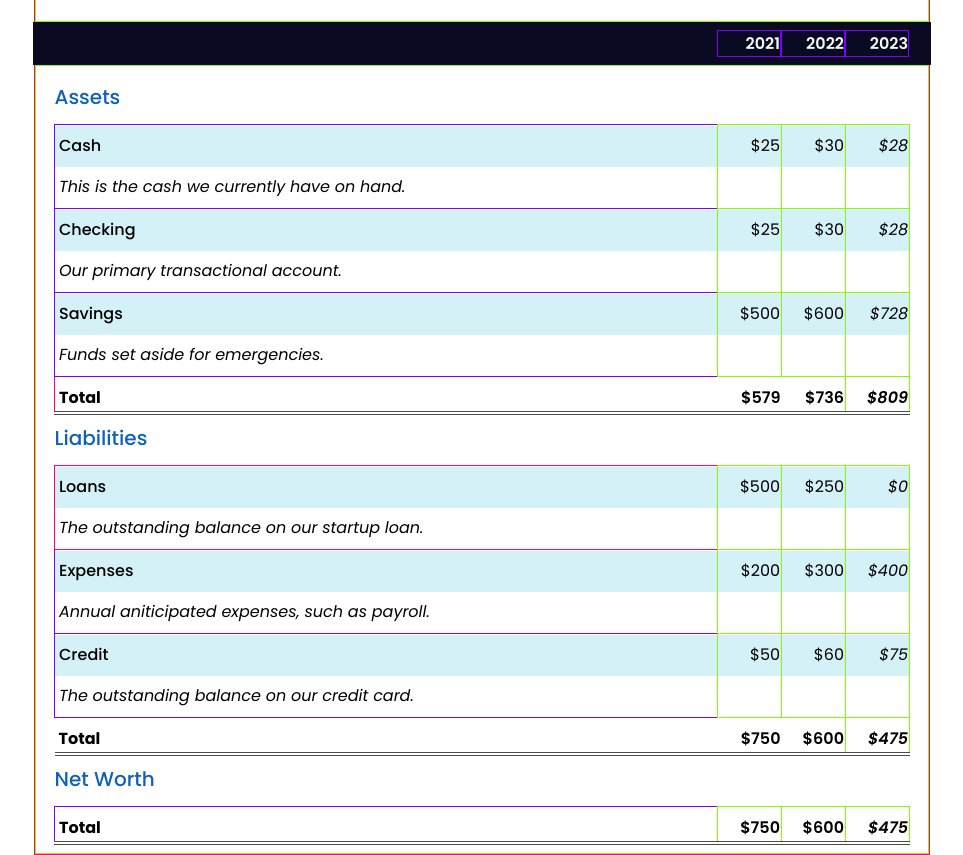
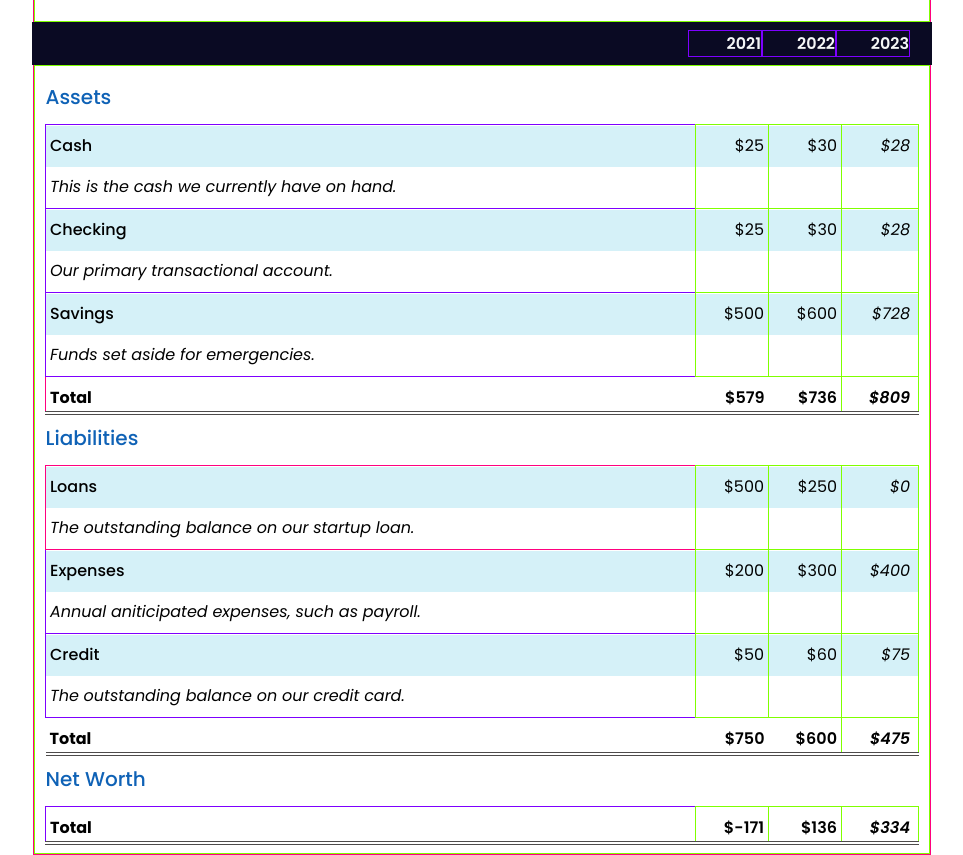
Before and after one commit to jatinjohny/revised-bal-sheet, a plain HTML site: page index.html in a window 1280 px wide. Shown: the part 132-987 px from the top of the page, without its empty margins (158-1121 px from the left). Drawn offline with Linux system fonts and the light colour scheme.

Commit message:
resolved: box-sizing issue
Now #years box-sizing matches td element

```diff
--- a/index.html
+++ b/index.html
@@ -128,9 +128,9 @@
                     <tbody class="purple-border">
                         <tr class="total">
                             <th>Total<span class="sr-only">Net Worth</span></th>
-                            <td class="green-border">$750</td>
-                            <td class="green-border">$600</td>
-                            <td class="current green-border">$475</td>
+                            <td class="green-border">$-171</td>
+                            <td class="green-border">$136</td>
+                            <td class="current green-border">$334</td>
                         </tr>
                     </tbody>
                 </table>
--- a/styles.css
+++ b/styles.css
@@ -1,5 +1,5 @@
 * {
-  box-sizing: border-box;
+  /* box-sizing: border-box; */
   margin: 0;
 }
 
@@ -19,6 +19,7 @@ span[class~="sr-only"] {
 /* For screen Reader only --end-- */
 
 html {
+  box-sizing: border-box;
   font-size: 16px;
   font-family: Poppins, sans-serif;
 }
@@ -79,13 +80,13 @@ header .flex span:last-of-type {
 }
 
 #years span {
-  width: 4rem;
+  width: 4.5rem;
   text-align: right;
   font-weight: 600;
 }
 
 .table-wrap {
-  padding: 0.5rem calc(1rem + 2px);
+  padding: 0.5rem calc(0.5rem + 2px);
 }
 
 table {
@@ -124,9 +125,12 @@ tbody tr.data th {
 }
 
 tbody td {
-  width: 4rem;
+  width: 100vw;
+  min-width: 4rem;
+  max-width: 4rem;
   text-align: right;
-  padding-top: 0.5rem;
+  /* padding-top: 0.5rem; */
+  padding: 0.5rem 0.25rem 0;
   vertical-align: top;
 }
 
@@ -149,5 +153,9 @@ tr[class="total"] th {
 
 tr[class="total"] td {
   text-align: right;
-  padding-top: 0.5rem;
+  padding: 0.5rem 0.25rem 0;
 }
+
+tr td:last-of-type {
+  padding-right: 0.5rem;
+}
```
